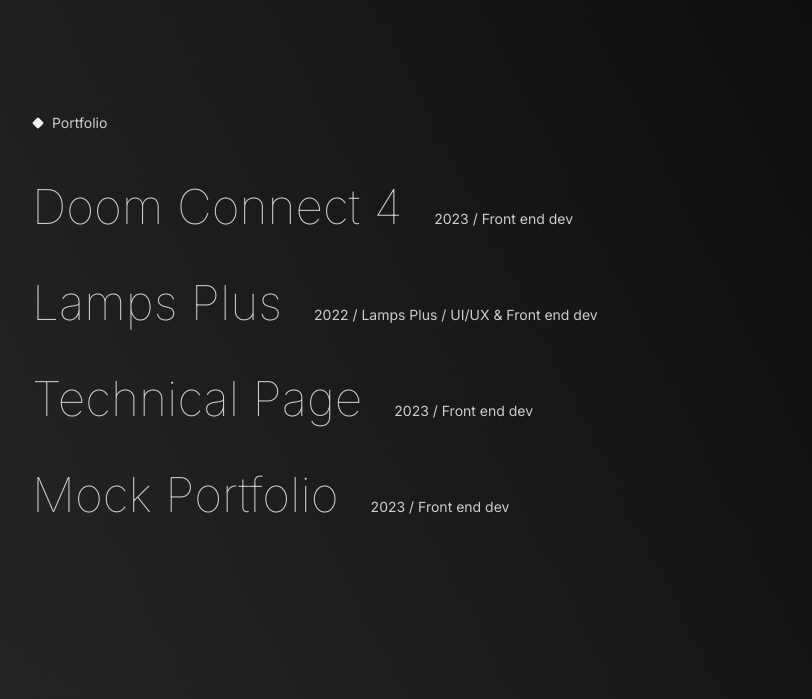
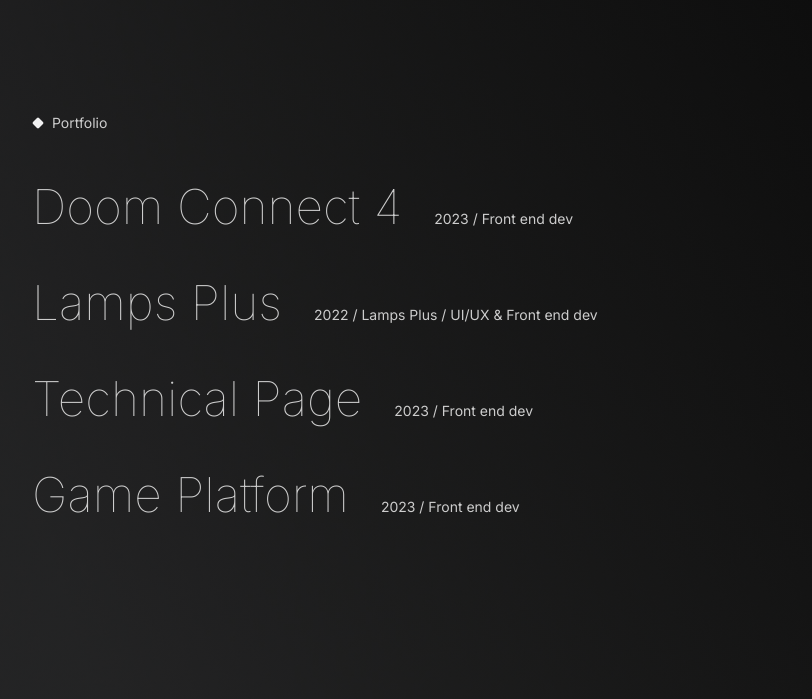
Before and after one commit to Ottodebac/Portfolio, a plain HTML site: page index.html in a window 1280 px wide. Shown: the part 678-1377 px from the top of the page, without its empty margins (56-868 px from the left). Drawn offline with nearby package versions, Linux system fonts and the light colour scheme.

Commit message:
Updated Last Portfolio section w/links

```diff
--- a/index.html
+++ b/index.html
@@ -63,7 +63,7 @@
             <p>2023 / Front end dev</p>
          </div>
          <div class="portfolio-piece">
-            <span class="un"><a href="https://github.com/Ottodebac/Mock-Portfolio-" target="_blank">Mock Portfolio</a></span>
+            <span class="un"><a href="https://online-game-store-dusky.vercel.app/" target="_blank">Game Platform </a></span>
             <p>2023 / Front end dev</p>
          </div>
       </section>
```
